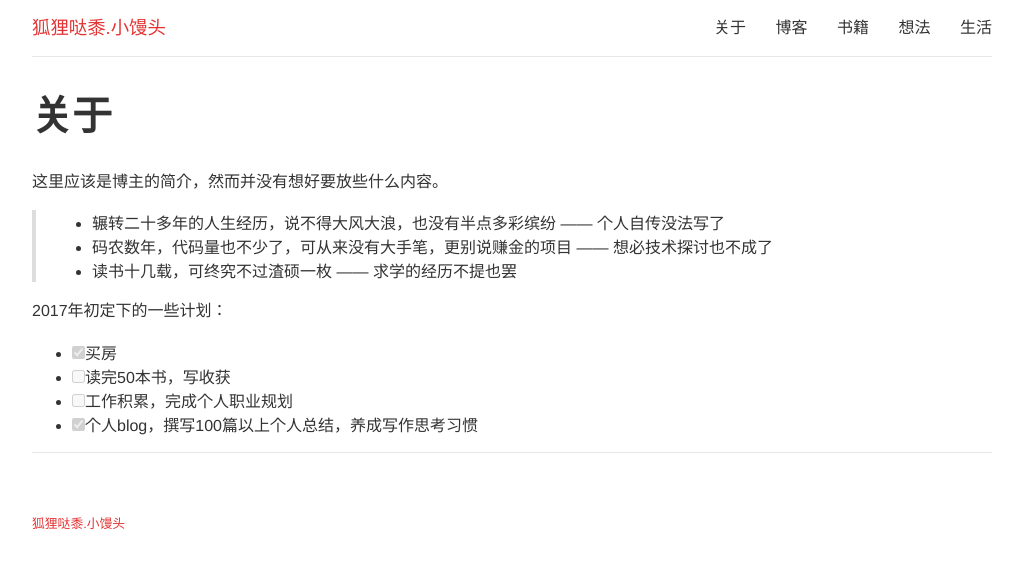
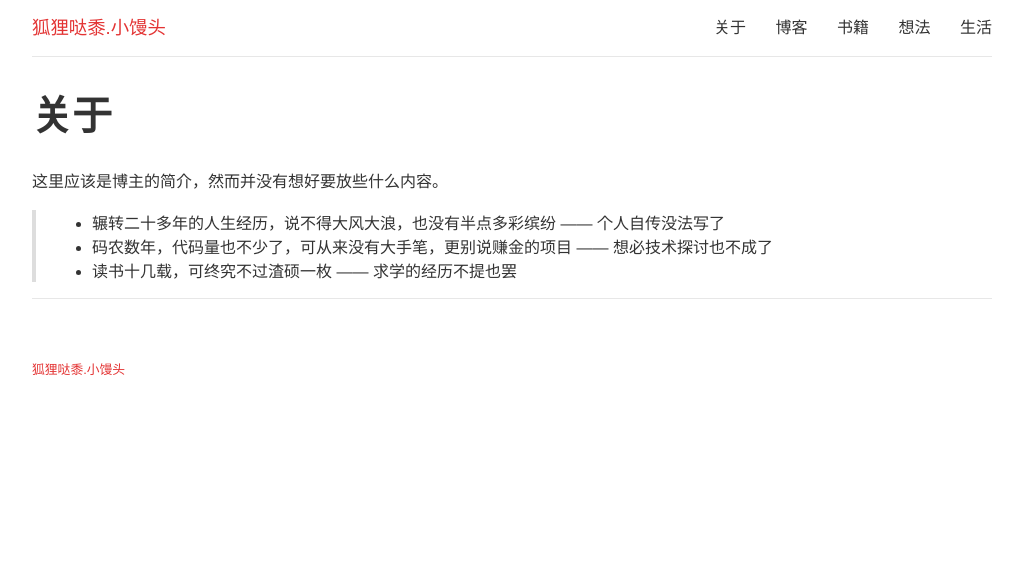
Before and after one commit to tjian123/tjian123.github.io, a Jekyll site: the page built from _pages/about.md, in a window 1280 px wide. Shown: the top 568 px of the page, without its empty margins (128-1151 px from the left). Built offline with Jekyll 4.4.1, drawn with Linux system fonts in a browser that asks for light colours.

Commit message:
Update about.md

```diff
--- a/_pages/about.md
+++ b/_pages/about.md
@@ -9,10 +9,3 @@ permalink: /about/
 > * 辗转二十多年的人生经历，说不得大风大浪，也没有半点多彩缤纷 —— 个人自传没法写了
 > * 码农数年，代码量也不少了，可从来没有大手笔，更别说赚金的项目 —— 想必技术探讨也不成了
 > * 读书十几载，可终究不过渣硕一枚 —— 求学的经历不提也罢
-
-2017年初定下的一些计划：
-
-- [x] 买房
-- [ ] 读完50本书，写收获
-- [ ] 工作积累，完成个人职业规划
-- [x] 个人blog，撰写100篇以上个人总结，养成写作思考习惯
```
